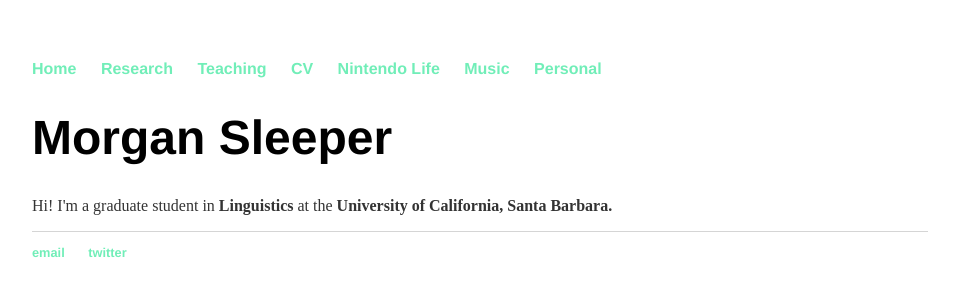
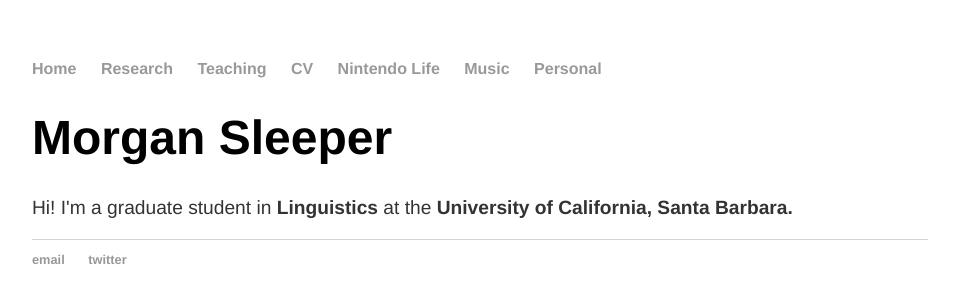
Before and after one commit to morgansleeper/morgansleeper.github.io, a Jekyll site: the page built from index.html, in a window 1280 px wide. Shown: the top 303 px of the page, without its empty margins (160-1119 px from the left). Built offline with Jekyll 4.4.1, drawn with Linux system fonts in a browser that asks for light colours.

Commit message:
Update main.css

```diff
--- a/css/main.css
+++ b/css/main.css
@@ -14,7 +14,7 @@ nav ul li, footer ul li {
 }
 a {
     text-decoration: none;
-    color: #71EEB8;
+    color: #999;
 }
 a:hover {
     text-decoration: underline;
@@ -24,6 +24,8 @@ h1 {
     font-family:'Helvetica', 'Arial', 'Sans-Serif';
 }
 p {
+    font-size: 1.2em;
+    font-family:'Helvetica', 'Arial', 'Sans-Serif';
     color: #333;
 }
 footer {
```
